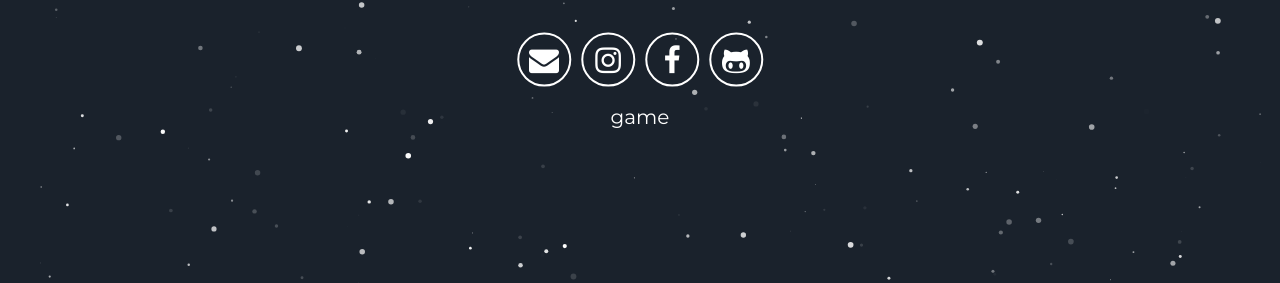
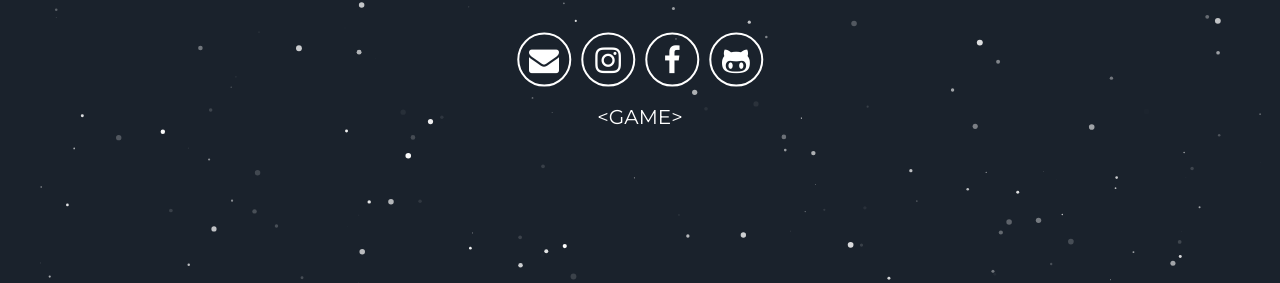
Before and after one commit to kimklho/kimklho.github.io, a Jekyll site: the page built from index.html, in a window 1280 px wide. Shown: the part 457-740 px from the top of the page. Built offline with Jekyll 4.4.1, drawn with Linux system fonts in a browser that asks for light colours; some web fonts are replaced.

Commit message:
Update header.html

```diff
--- a/_includes/header.html
+++ b/_includes/header.html
@@ -19,7 +19,7 @@
         {% endif %}
       </div>
       <div class="header-links">
-        <a class="link" href="https://kimkihoqn.github.io/" data-scroll>game</a>
+        <a class="link" href="https://kimkihoqn.github.io/" data-scroll>&lt;GAME&gt; </a>
       </div>
   </div>
   <a class="down" href="#about" data-scroll><i class="icon fa fa-chevron-down" aria-hidden="true"></i></a>
```
